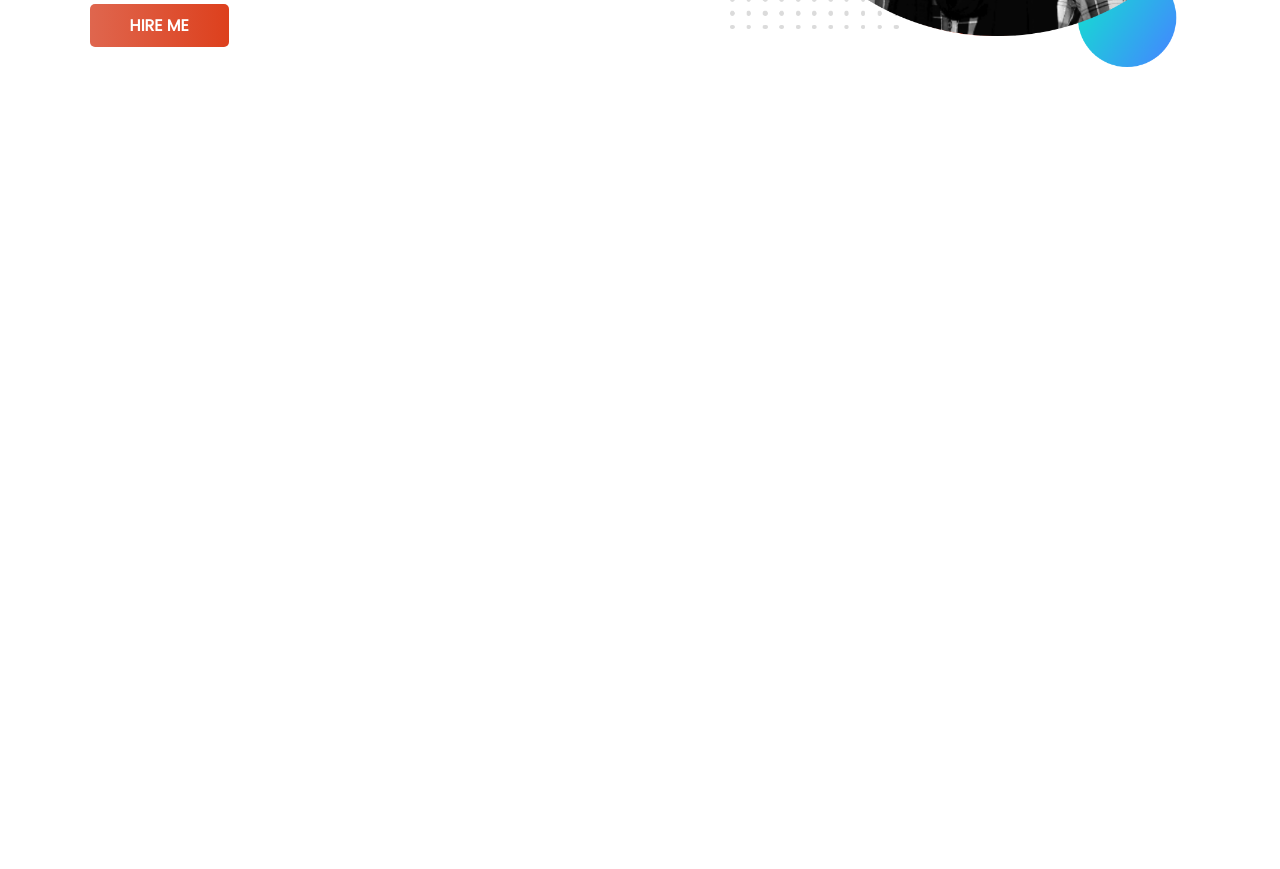
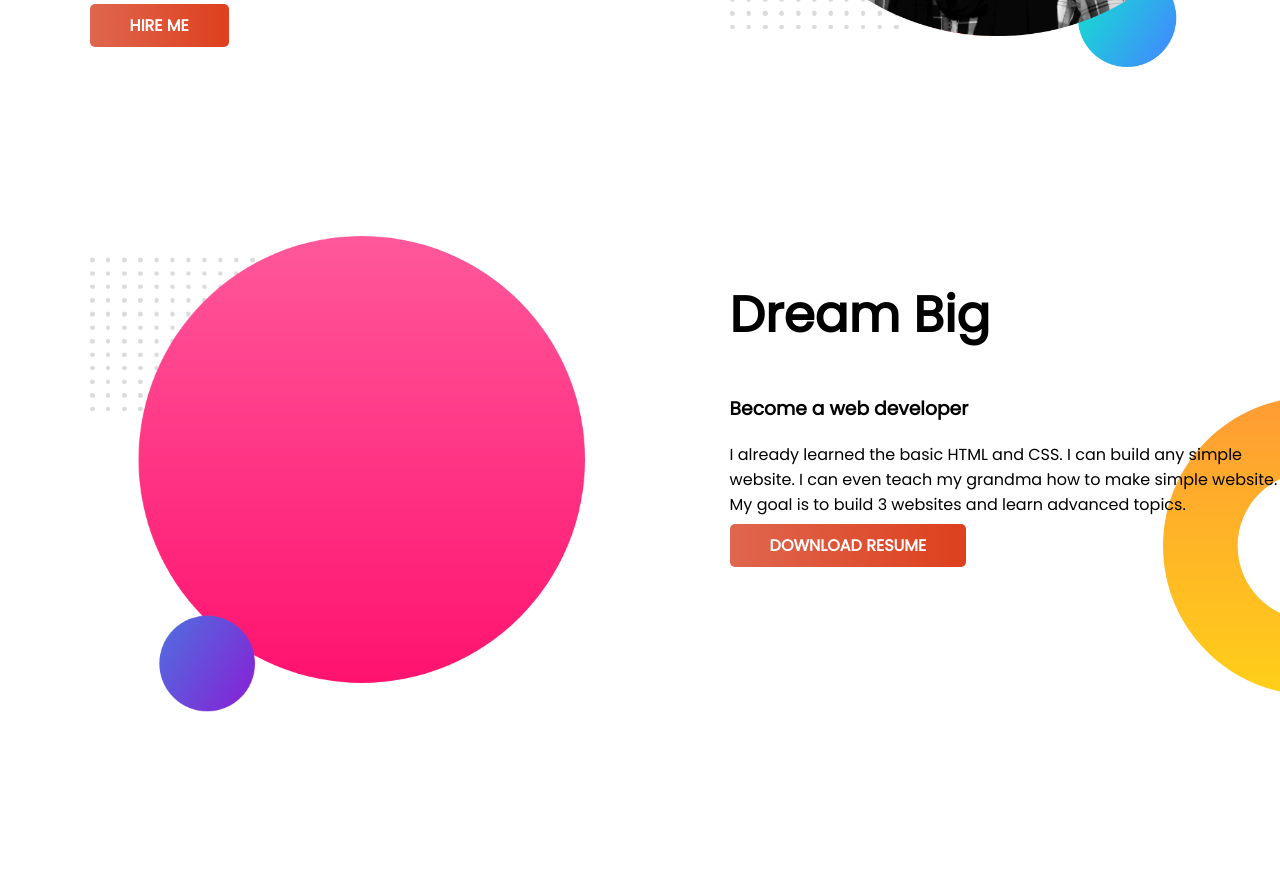
Before and after one commit to humayranurananna/my-portfolio, a plain HTML site: page index.html in a window 1280 px wide. Shown: the part 438-1307 px from the top of the page. Before the commit the page ends 800 px from the top, so only its background shows below. Drawn offline with Linux system fonts and the light colour scheme.

Commit message:
new section added

```diff
--- a/index.html
+++ b/index.html
@@ -21,13 +21,25 @@
             <p>You might saw me jumping, climbing buildings, and stopping trains. But nobody pays me a dime for that
                 work. That's why I am learning and mastering web development. I will not stop until I become the Web
                 Development Hero.</p>
-            <a href="#" class="linked-button">HIRE ME</a>
+            <a href="#" target="_blank" class="linked-button">HIRE ME</a>
         </div>
         <div class="half-width">
             <img src="img/my-bg (1).png" alt="">
         </div>
 
     </section>
+    <section class="dream-big">
+        <div class="half-width">
+            <img src="img/my-bg2.png" alt="">
+        </div>
+        <div class="half-width">
+            <h1>Dream Big</h1>
+            <h3>Become a web developer</h3>
+            <p>I already learned the basic HTML and CSS. I can build any simple website. I can even teach my grandma how
+                to make simple website. My goal is to build 3 websites and learn advanced topics.</p>
+            <a href="#" class="linked-button">DOWNLOAD RESUME</a>
+        </div>
+    </section>
 
 </body>
 
--- a/style.css
+++ b/style.css
@@ -32,3 +32,8 @@ section{
     background-image: url(img/top-banner.png);
     background-repeat: no-repeat;
 }
+.dream-big{
+    background-image: url(img/dream-bg.png);
+    background-repeat: no-repeat;
+    background-position: right;
+}
```
Also changed, not shown: img/dream-bg.png (added), img/my-bg2.png (added).
